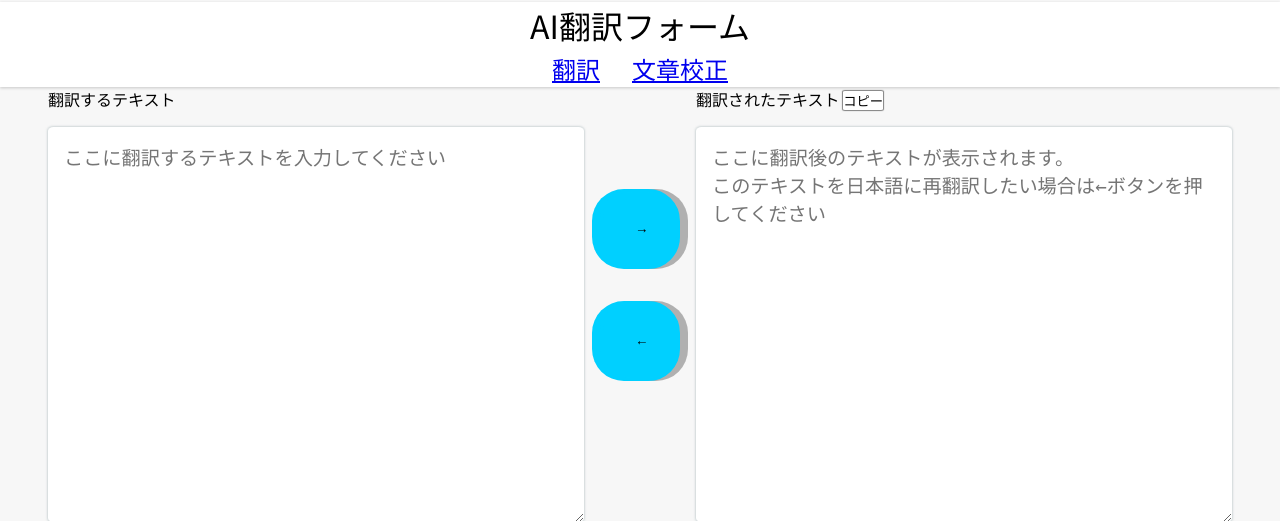
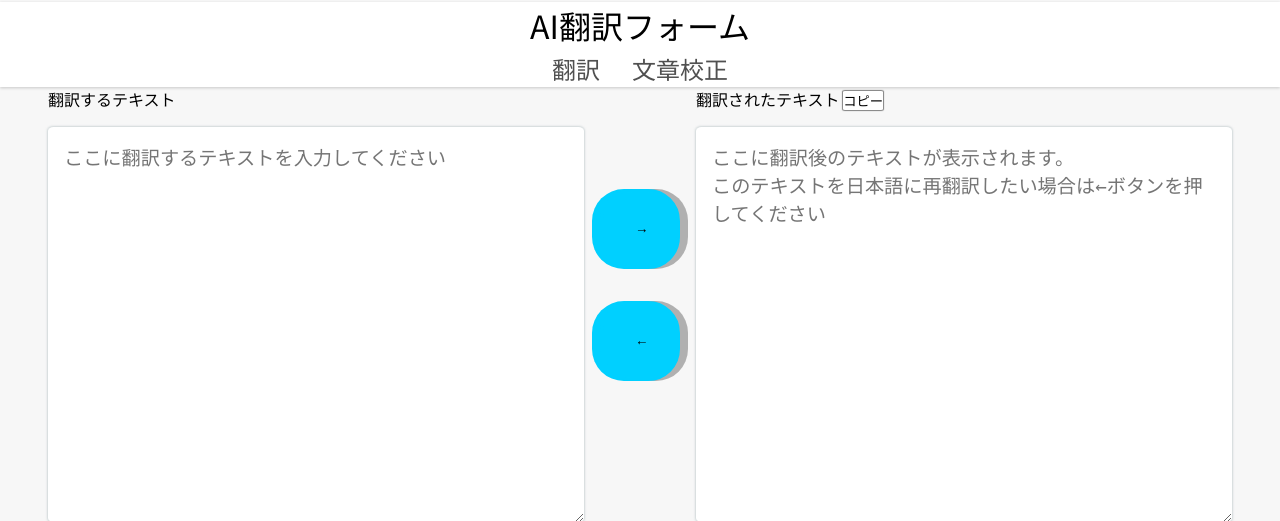
Before and after one commit to shi0n0/multi-translate-app, a Django app: page / in a window 1280 px wide. Shown: the top 521 px of the page. Run offline with Django 4.2, Linux system fonts and the light colour scheme.

Commit message:
Add CSS to links

```diff
--- a/GPT_Translate/templates/base.html
+++ b/GPT_Translate/templates/base.html
@@ -26,7 +26,15 @@
         display: flex;
         justify-content: center;
     }
-
+    header a{
+        text-decoration: none;
+        color: rgb(80, 80, 80);
+        transition: opacity 0.1s;
+    }
+    header a:hover{
+        color: rgb(0, 208, 255);
+        transition: color 0.1s;
+    }
     textarea{
         width: 100%;
         height: 100%;
@@ -101,6 +109,7 @@
         -moz-transform: translate(0,1px);
         transform: translate(0,1px);
     }
+
     </style>
 {% load static %}
 <!DOCTYPE html>
```
